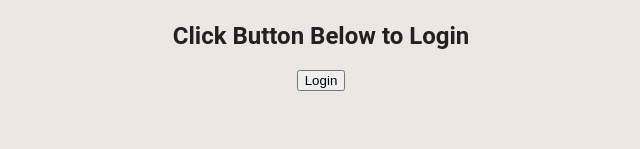
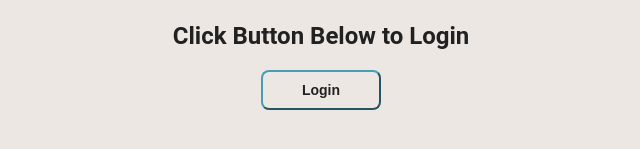
Before and after one commit to Thezuckq/generasi-gigih-homework, a React (Create React App) app in the folder gigih-app/: page / in a window 1280 px wide. Shown: the part 501-650 px from the top of the page, without its empty margins (319-959 px from the left). Built offline with nearby package versions, Linux system fonts and the light colour scheme.

Commit message:
fix-bugs

```diff
--- /dev/null
+++ b/gigih-app/src/components/buttonLogin/index.js
@@ -0,0 +1,24 @@
+import React, { useState } from "react";
+
+function ButtonLogin({ name, onClick, url }) {
+    const [isSelected, setSelected] = useState(false);
+
+    return (
+
+    <div>
+      <a href={url}>
+        <button
+          className="buttonSelect"
+          onClick={() => {
+            onClick();
+            setSelected(!isSelected);
+          }}
+        >
+          {isSelected ? "Deselect" : name}
+        </button>
+      </a>
+      </div>
+  );
+}
+
+export default ButtonLogin;
--- a/gigih-app/src/components/cardTrackComp/index.js
+++ b/gigih-app/src/components/cardTrackComp/index.js
@@ -1,5 +1,5 @@
 import React from "react";
-import { ButtonCompo } from "..";
+import { ButtonCompo } from "../../components";
 import './index.css';
 
 function CardTrackComp({ imgUrl, altImg, trackTitle, artistName, btnName, enableBtn, onClick }) {
--- a/gigih-app/src/components/index.js
+++ b/gigih-app/src/components/index.js
@@ -6,3 +6,4 @@ export { default as CardTrackComp } from './cardTrackComp';
 export { default as TrackListComp } from './trackListComp';
 export { default as SearchForm } from './searchForm';
 export { default as PlaylistForm } from './playlistForm';
+export { default as ButtonLogin } from './buttonLogin';
--- a/gigih-app/src/components/spotifySearch/index.js
+++ b/gigih-app/src/components/spotifySearch/index.js
@@ -10,7 +10,7 @@ function SpotifySearch({
 }) {
   return (
     <div className="Navbar">
-      <h1>Spotifai</h1>
+      <h1>Spotify KW Super</h1>
       <SearchForm
         placeholder="Search"
         handleChange={handleChange}
--- a/gigih-app/src/pages/home/index.js
+++ b/gigih-app/src/pages/home/index.js
@@ -187,6 +187,8 @@ function Home() {
           altImg={image[0] > 0 ? "An Track Image" : "No Image Available"}
           artistName={artist}
           trackTitle={item.name}
+          btnName={selectedUri.includes(item.uri) ? "Deselect" : "Select"}
+          enableBtn={enableBtn}
           onClick={() => {
             handleSelectedTrack(item.uri, item);
           }}
--- a/gigih-app/src/pages/login/index.js
+++ b/gigih-app/src/pages/login/index.js
@@ -1,5 +1,5 @@
 import React from "react";
-import { ButtonCompo } from "../../components";
+import { ButtonLogin } from "../../components";
 import "./index.css";
 
 class Login extends React.Component {
@@ -13,7 +13,7 @@ class Login extends React.Component {
         <h1>Hi Welcome to Spotify KW Super!</h1>
         <img src="https://www.scdn.co/i/_global/open-graph-default.png" width="320px" alt="spotify-logo"></img>
         <h2>Click Button Below to Login</h2>
-        <ButtonCompo
+        <ButtonLogin
           name="Login"
           url={linkURL}
         />
```
